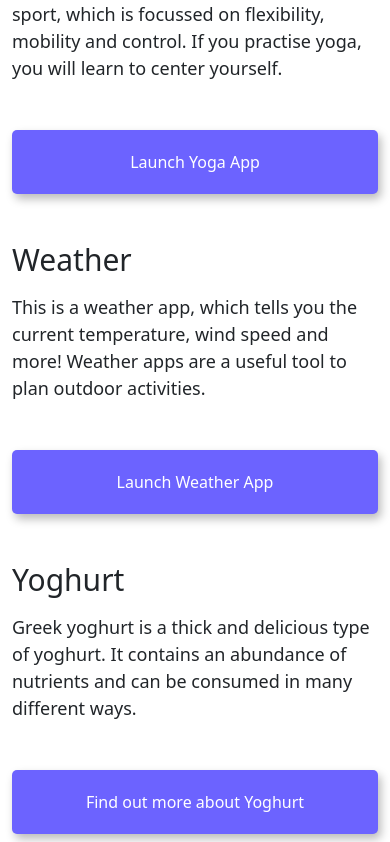
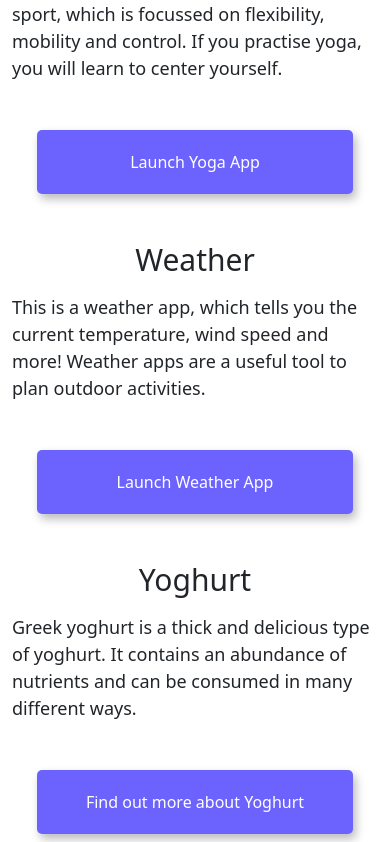
Before and after one commit to karin-mk/responsive-website-homework, a plain HTML site: page index.html in a window 390 px wide. Shown: the part 548-1390 px from the top of the page. Drawn offline with nearby package versions, Linux system fonts and the light colour scheme.

Commit message:
align-headings

```diff
--- a/index.html
+++ b/index.html
@@ -78,14 +78,14 @@
           />
         </div>
         <div class="col-sm-6">
-          <h2 class="text-start element-heading">Yoga</h2>
+          <h2 class="text-start-md element-heading">Yoga</h2>
           <p class="descriptive-text">
             Hello World, on the left you can see a screenshot of a yoga
             application. Yoga is a sport, which is focussed on flexibility,
             mobility and control. If you practise yoga, you will learn to center
             yourself.
           </p>
-          <div class="mt-5">
+          <div class="mt-5 element-info-link">
             <a href="#" class="element-link" title="Launch an app about yoga"
               >Launch Yoga App</a
             >
@@ -94,13 +94,13 @@
       </div>
       <div class="row mt-5">
         <div class="col-sm-6">
-          <h2 class="text-start element-heading">Weather</h2>
+          <h2 class="text-start-md element-heading">Weather</h2>
           <p class="descriptive-text">
             This is a weather app, which tells you the current temperature, wind
             speed and more! Weather apps are a useful tool to plan outdoor
             activities.
           </p>
-          <div class="mt-5">
+          <div class="mt-5 element-info-link">
             <a href="#" class="element-link" title="Open a weather app"
               >Launch Weather App</a
             >
@@ -123,13 +123,13 @@
           />
         </div>
         <div class="col-sm-6">
-          <h2 class="text-start element-heading">Yoghurt</h2>
+          <h2 class="text-start-md element-heading">Yoghurt</h2>
           <p class="descriptive-text">
             Greek yoghurt is a thick and delicious type of yoghurt. It contains
             an abundance of nutrients and can be consumed in many different
             ways.
           </p>
-          <div class="mt-5">
+          <div class="mt-5 element-info-link">
             <a
               href="#"
               class="element-link mb-2"
--- a/style.css
+++ b/style.css
@@ -64,6 +64,10 @@ p {
   margin: 20px;
 }
 
+.contact-link:hover {
+  color: powderblue;
+}
+
 .about-link {
   color: var(--primary-color);
   border: 1px solid var(--primary-color);
@@ -118,6 +122,10 @@ p {
   box-shadow: 3px 5px 10px rgba(0, 0, 0, 0.27);
 }
 
+.element-link:hover {
+  color: powderblue;
+}
+
 .about-text {
   background: #ffffff;
   font-size: 18px;
@@ -135,6 +143,7 @@ p {
 
   h2 {
     font-size: 30px;
+    text-align: center;
   }
 
   h3 {
@@ -159,4 +168,9 @@ p {
     font-size: 24px;
     margin-bottom: 15px;
   }
+
+  .element-info-link {
+    margin-right: 25px;
+    margin-left: 25px;
+  }
 }
```
